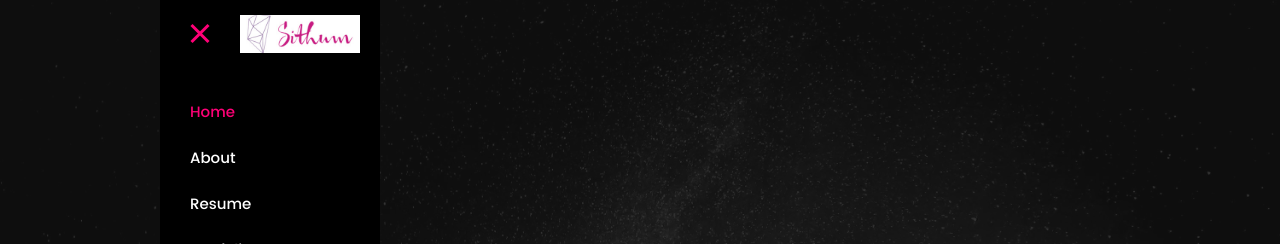
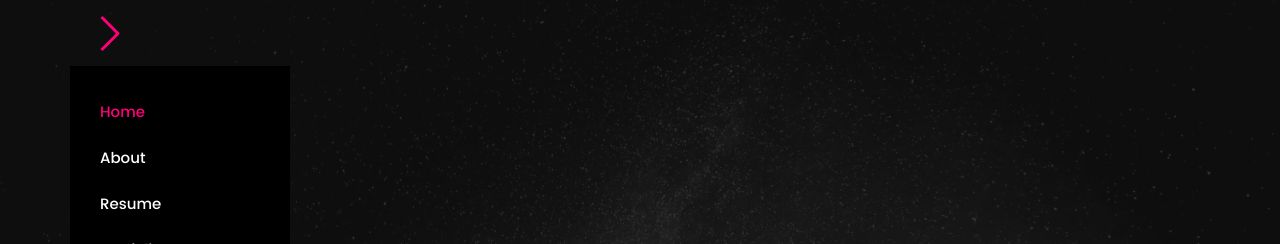
Before and after one commit to SithumRavishara/sithumravishara.github.io, a plain HTML site: page index.html in a window 1280 px wide. Both pictures are taken after a click on the link "Menu". Shown: the top 244 px of the page. Drawn offline with Linux system fonts and the light colour scheme; files whose address does not match are found by name.

Commit message:
Top bar chaged

```diff
--- a/css/main.css
+++ b/css/main.css
@@ -1099,11 +1099,11 @@ header .row {
 }
 header .top-bar {
 	display: block;
-	background: #000000;
+	color: transparent;
+	/* background: #000000; */
 	min-width: 220px;
 	min-height: 66px;
 	position: absolute;
-	left: 90px;
 	top: 0;
 }
 header .logo {
@@ -1208,13 +1208,13 @@ header .logo a {
 	transition-delay: 0s, 0.2s;
 }
 .menu-toggle.is-clicked span::before {
-	top: 0;
+	left: 0;
 	-webkit-transform: rotate(45deg);
 	-ms-transform: rotate(45deg);
 	transform: rotate(45deg);
 }
 .menu-toggle.is-clicked span::after {
-	bottom: 0;
+	right: 0;
 	-webkit-transform: rotate(-45deg);
 	-ms-transform: rotate(-45deg);
 	transform: rotate(-45deg);
--- a/index.html
+++ b/index.html
@@ -42,9 +42,7 @@
    		<div class="top-bar">
    			<a class="menu-toggle" href="#"><span>Menu</span></a>
 
-	   		<div class="logo">
-		         <a href="index.html"></a>
-		      </div>
+
 
 		   	<nav id="main-nav-wrap">
 					<ul class="main-navigation">
```
